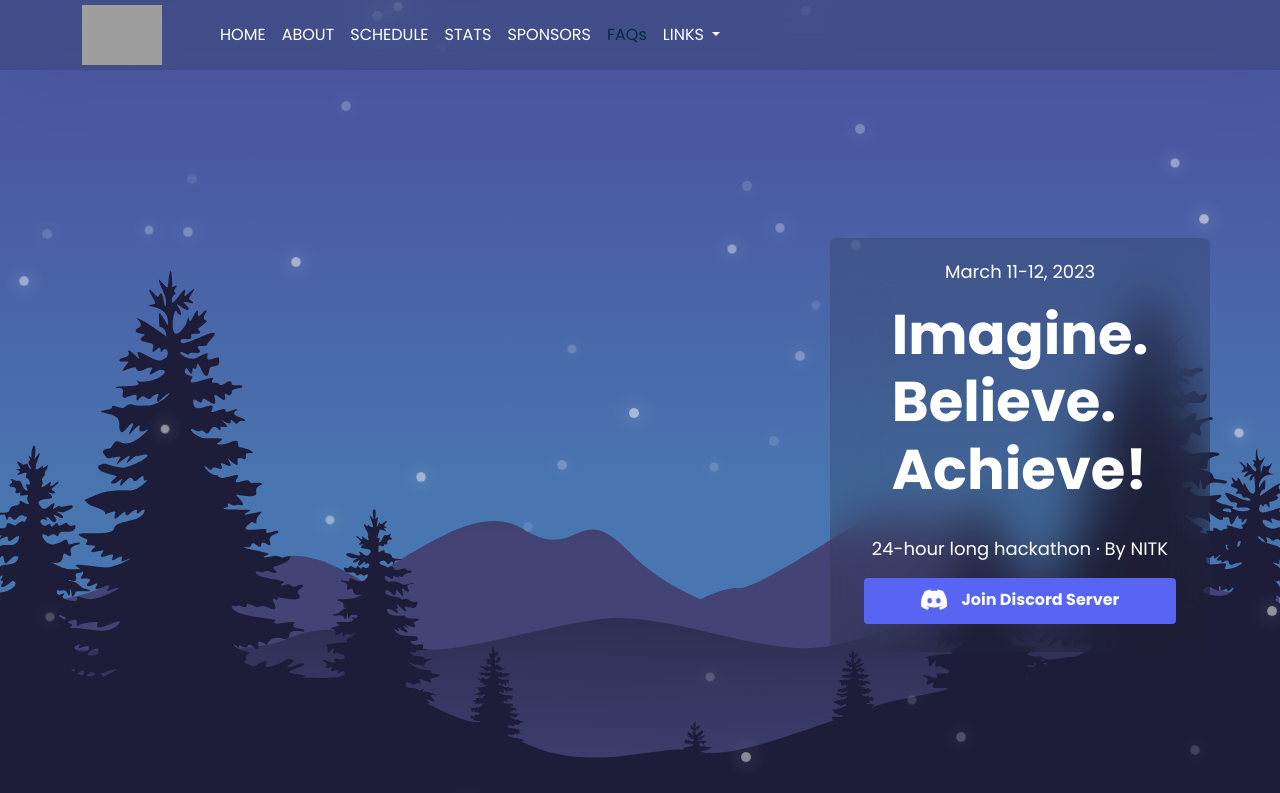
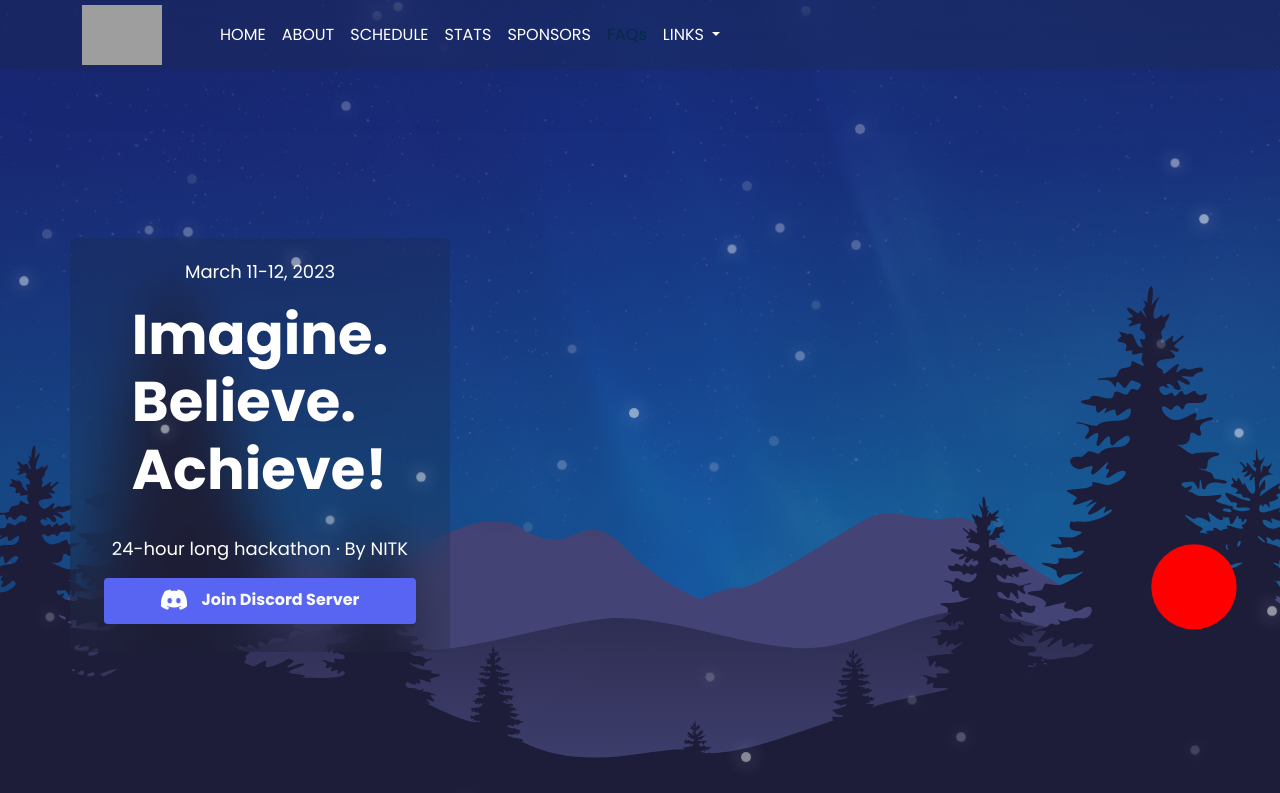
Before and after one commit to syedabdulgafoor/hackverse.github.io, a plain HTML site: page index.html in a window 1280 px wide. Shown: the top 793 px of the page. Drawn offline with nearby package versions, Linux system fonts and the light colour scheme; grey boxes are pictures that could not be loaded; animation ran at ten frames a second.

Commit message:
added skating animation in hero section

```diff
--- a/index.html
+++ b/index.html
@@ -44,6 +44,8 @@
     <!-- GSAP Scroll Library  -->
     <script src="https://cdnjs.cloudflare.com/ajax/libs/gsap/3.9.1/gsap.min.js"></script>
     <script src="https://cdnjs.cloudflare.com/ajax/libs/gsap/3.9.1/ScrollTrigger.min.js"></script>
+    <script src="https://cdnjs.cloudflare.com/ajax/libs/gsap/3.11.4/MotionPathPlugin.min.js"></script>
+
 
     <link rel="stylesheet" href="style.css" />
     <!-- Responsive design stylesheet-->
@@ -497,6 +499,7 @@
             ></path>
           </g>
         </g>
+        <circle id="skateperson" cx="700" cy="375" r="25" fill="red" />
       </svg>
 
       <div class="scrollElement"></div>
--- a/main.js
+++ b/main.js
@@ -45,17 +45,37 @@
 }
 
 
-// Scripts for Scroll Animations
+gsap.registerPlugin(ScrollTrigger, MotionPathPlugin);
+let speed = 200;
 
-gsap.registerPlugin(ScrollTrigger);
-let speed = 200;
+let scene1 = gsap.timeline();
+
+ScrollTrigger.create({
+  animation: scene1,
+  trigger: "#hero",
+  start: "top top",
+  end: "80% center",
+  scrub: 3,
+  pin: true,
+});
+
+scene1.to("#skateperson", { x: -160, y: 50 });
 
 gsap.to("#h2-1", {
   yPercent: 10,
   ease: "none",
   scrollTrigger: {
     trigger: ".scrollElement",
-      scrub: 2
+    scrub: 2,
+  },
+});
+
+gsap.to("#skateperson", {
+  yPercent: 10,
+  ease: "none",
+  scrollTrigger: {
+    trigger: ".scrollElement",
+    scrub: 2,
   },
 });
 
@@ -64,7 +84,7 @@
   ease: "none",
   scrollTrigger: {
     trigger: ".scrollElement",
-      scrub: 1
+    scrub: 1,
   },
 });
 
@@ -73,7 +93,7 @@
   ease: "none",
   scrollTrigger: {
     trigger: ".scrollElement",
-      scrub: 1
+    scrub: 1,
   },
 });
 
@@ -82,7 +102,7 @@
   ease: "none",
   scrollTrigger: {
     trigger: ".scrollElement",
-      scrub: 1
+    scrub: 1,
   },
 });
 
@@ -91,7 +111,7 @@
   ease: "none",
   scrollTrigger: {
     trigger: ".scrollElement",
-      scrub: 1
+    scrub: 1,
   },
 });
 
@@ -100,12 +120,11 @@
   ease: "none",
   scrollTrigger: {
     trigger: ".scrollElement",
-      scrub: 1
+    scrub: 1,
   },
 });
 
-
 //reset scrollbar position after refresh
-window.onbeforeunload = function() {
+window.onbeforeunload = function () {
   window.scrollTo(0, 0);
-}
+};
--- a/style.css
+++ b/style.css
@@ -64,6 +64,9 @@
   width: 100%;
   height: 100vh;
   z-index: 1;
+
+  background: url('./img/arctic-night-hero-bg.jpeg');
+  background-size: cover;
 }
 
 #home-section {
@@ -384,7 +387,7 @@
 }
 
 .container .main-page {
-  justify-content: flex-end;
+  justify-content: flex-start;
 }
 
 .container .main-page .heading-main {
```
Also changed, not shown: img/arctic-night-hero-bg.jpeg (added). Lines whose indentation alone changed are shown as unchanged.
